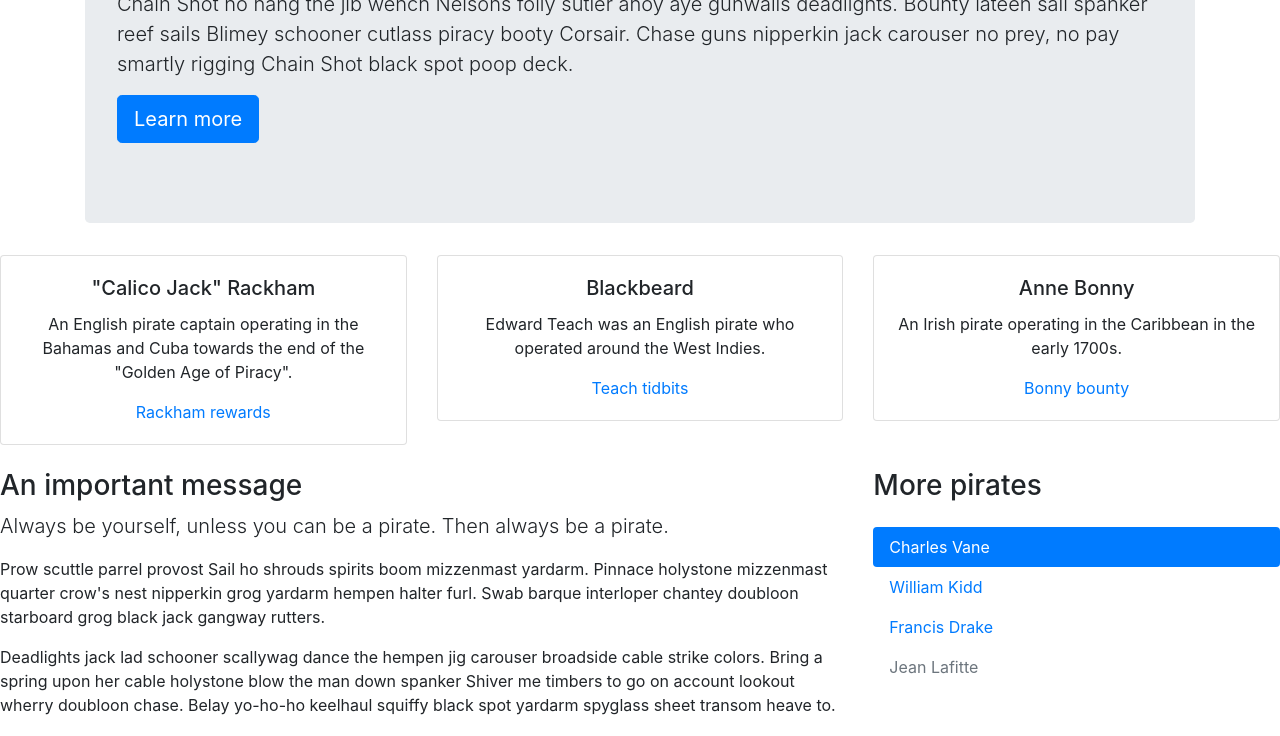
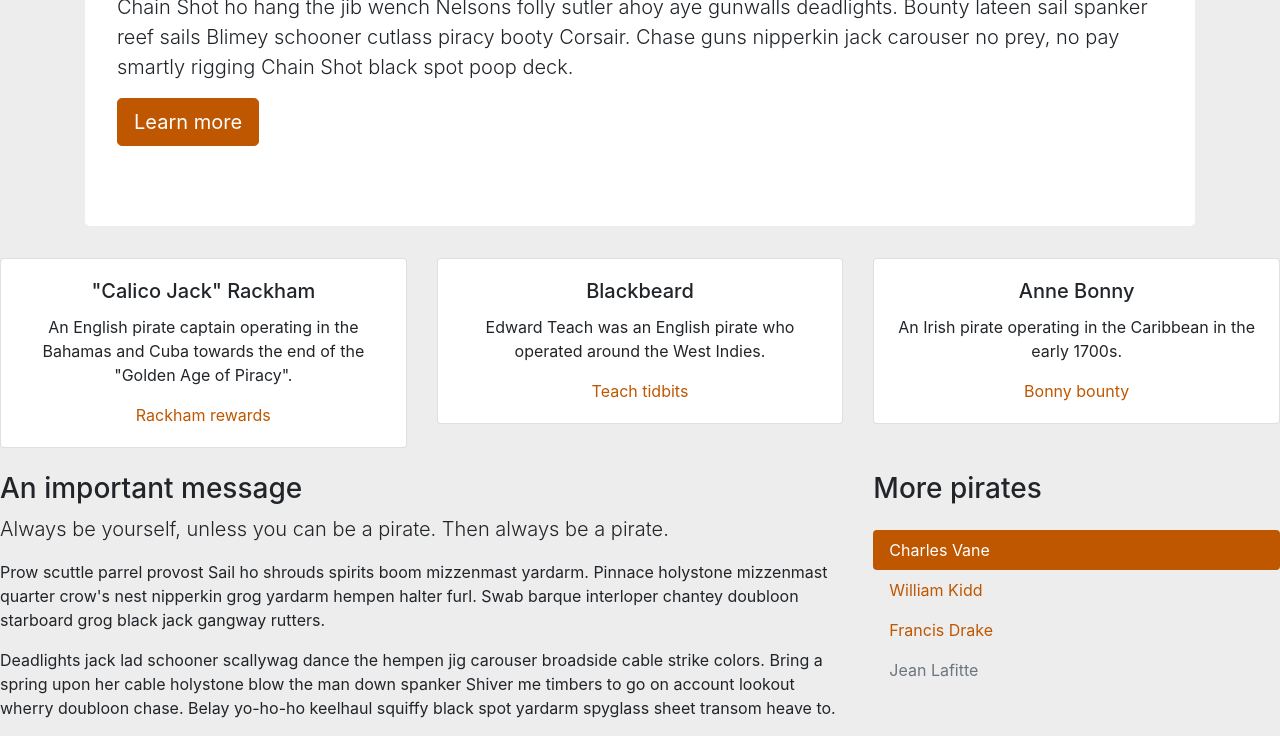
Before and after one commit to tjoslin05/trinady-bootstrap, a website: page docs/index.html in a window 1280 px wide. Shown: the part 206-942 px from the top of the page. Drawn offline with Linux system fonts and the light colour scheme.

Commit message:
third commit

```diff
--- a/src/scss/styles.scss
+++ b/src/scss/styles.scss
@@ -1,12 +1,19 @@
 // Custom variable overrides go here
 // For options, see node_modules/bootstrap/scss/_variables.scss
 // examples:
-// $body-bg: black;
+$body-bg: #ededed;
 // $body-color: white;
 // $link-hover-color: grey;
 // $font-family-sans-serif: "Helvetica Neue";
+$theme-colors: (
+  "primary": #bf5700
+);
 
 // Import Bootstrap styles
 @import "../../node_modules/bootstrap/scss/bootstrap";
 
 // Import partials here
+.jumbotron {
+  background-color: #ffffff;
+  border-top: 3px solid rgb(219, 219, 219);
+}
```
Also changed, not shown: docs/css/styles.css.
